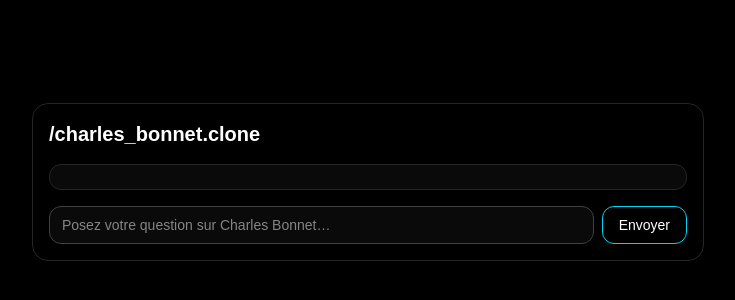
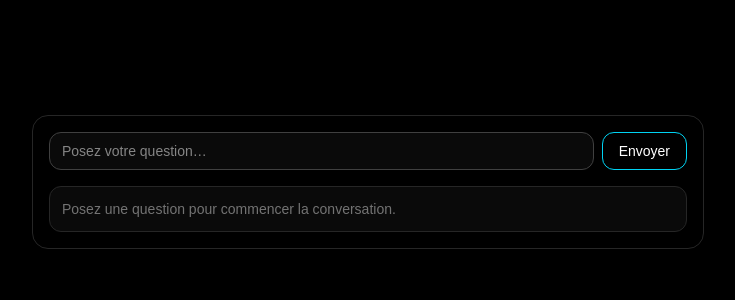
Before and after one commit to charlesbonnet1-del/cv2-chat, a Next.js app: page / in a window 1280 px wide. Shown: the part 218-518 px from the top of the page, without its empty margins (272-1007 px from the left). Built offline with nearby package versions, Linux system fonts and the light colour scheme.

Commit message:
Update page.tsx

```diff
--- a/app/page.tsx
+++ b/app/page.tsx
@@ -44,9 +44,28 @@ export default function Home() {
   return (
     <main className="min-h-screen bg-black text-white flex items-center justify-center p-4">
       <div className="w-full max-w-2xl border border-neutral-800 rounded-2xl p-4 flex flex-col gap-4">
-        <h1 className="text-xl font-semibold">/charles_bonnet.clone</h1>
 
-        <div className="flex-1 h-96 border border-neutral-800 rounded-xl p-3 overflow-y-auto text-sm space-y-2 bg-neutral-950">
+        {/* Boîte de dialogue (sans titre) */}
+        <div className="flex gap-2">
+          <input
+            className="flex-1 rounded-xl border border-neutral-700 bg-neutral-950 px-3 py-2 text-sm outline-none"
+            value={input}
+            onChange={(e) => setInput(e.target.value)}
+            onKeyDown={(e) => e.key === "Enter" && handleSend()}
+            placeholder="Posez votre question…"
+          />
+          <button
+            onClick={handleSend}
+            disabled={loading}
+            className="px-4 py-2 rounded-xl border border-cyan-400 text-sm disabled:opacity-50"
+          >
+            Envoyer
+          </button>
+        </div>
+
+        {/* Historique de messages */}
+        <div className="flex-1 max-h-96 border border-neutral-800 rounded-xl p-3 overflow-y-auto text-sm space-y-2 bg-neutral-950">
+
           {messages.map((m, i) => (
             <div key={i} className={m.role === "user" ? "text-right" : "text-left"}>
               <span className="inline-block px-3 py-2 rounded-lg bg-neutral-800">
@@ -60,23 +79,13 @@ export default function Home() {
               Assistant en train d’écrire…
             </div>
           )}
-        </div>
 
-        <div className="flex gap-2">
-          <input
-            className="flex-1 rounded-xl border border-neutral-700 bg-neutral-950 px-3 py-2 text-sm outline-none"
-            value={input}
-            onChange={(e) => setInput(e.target.value)}
-            onKeyDown={(e) => e.key === "Enter" && handleSend()}
-            placeholder="Posez votre question sur Charles Bonnet…"
-          />
-          <button
-            onClick={handleSend}
-            disabled={loading}
-            className="px-4 py-2 rounded-xl border border-cyan-400 text-sm disabled:opacity-50"
-          >
-            Envoyer
-          </button>
+          {messages.length === 0 && !loading && (
+            <div className="text-neutral-500 text-sm">
+              Posez une question pour commencer la conversation.
+            </div>
+          )}
+
         </div>
       </div>
     </main>
```
